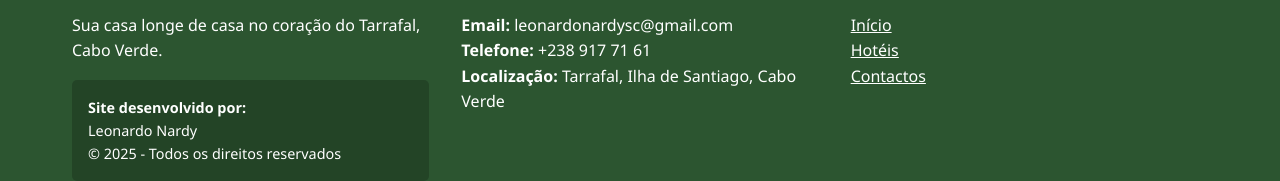
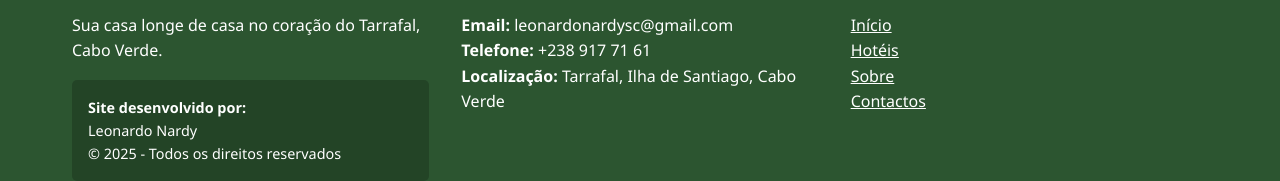
Before and after one commit to 05029/tarrafalaccomodation, a plain HTML site: page index.html in a window 1280 px wide. Shown: the part 1113-1294 px from the top of the page. Drawn offline with Linux system fonts and the light colour scheme.

Commit message:
Update index.html
Input - Sobre Section

```diff
--- a/index.html
+++ b/index.html
@@ -465,7 +465,7 @@
             <ul class="nav-menu">
                 <li><a href="#inicio">Início</a></li>
                 <li><a href="#quartos">Hotéis</a></li>
-                <li><a href="#sobre">Sobre</a></li>
+                <li><a href="https://cv.linkedin.com/in/leonardo-de-sousa-27ab3223a" target="_blank">Sobre</a></li>
                 <li><a href="#contactos">Contactos</a></li>
             </ul>
         </nav>
@@ -584,6 +584,7 @@
                 <h3>Links Rápidos</h3>
                 <p><a href="#inicio" style="color: white;">Início</a></p>
                 <p><a href="#quartos" style="color: white;">Hotéis</a></p>
+                <p><a href="https://cv.linkedin.com/in/leonardo-de-sousa-27ab3223a" target="_blank" style="color: white;">Sobre</a></p>
                 <p><a href="#contactos" style="color: white;">Contactos</a></p>
             </div>
         </div>
```
